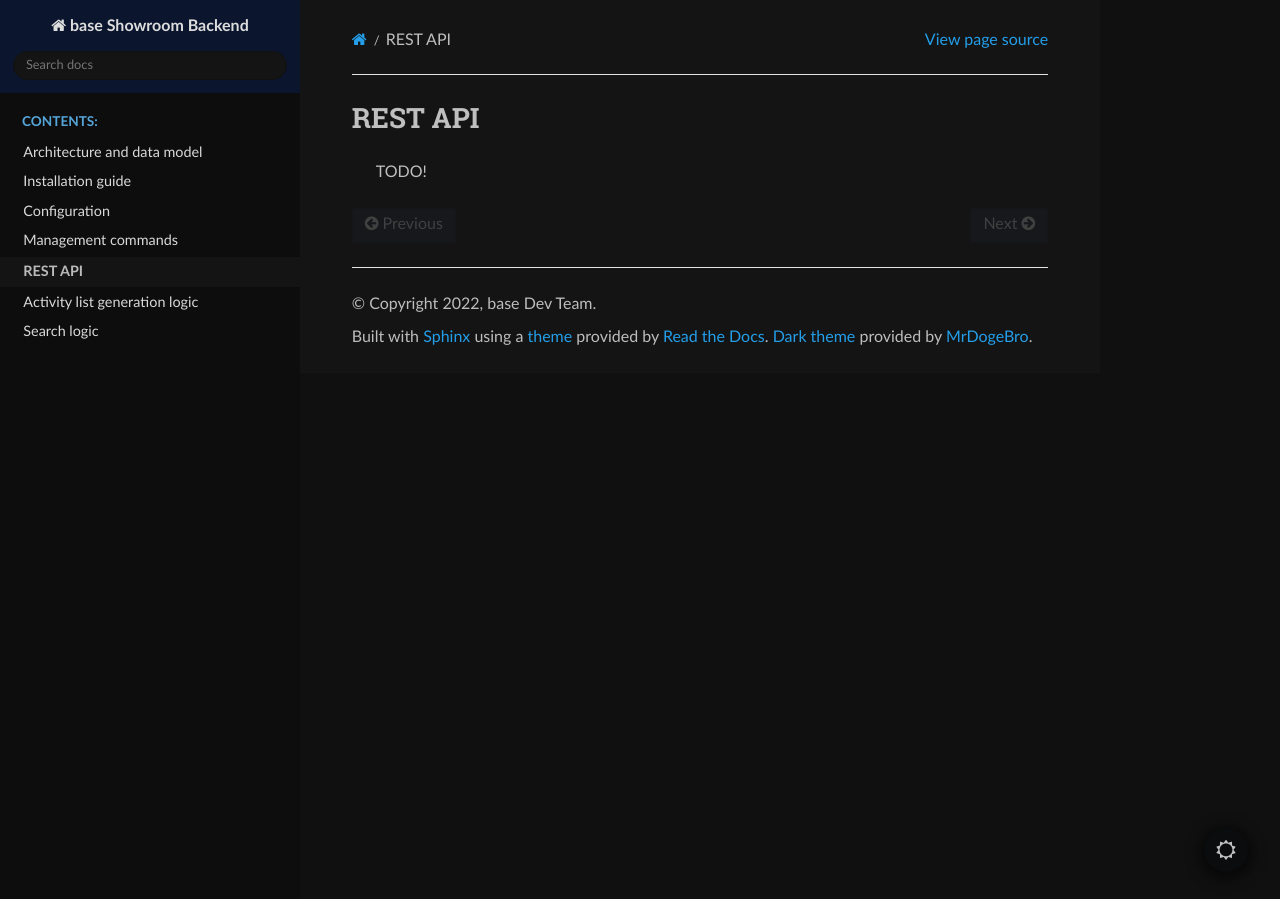
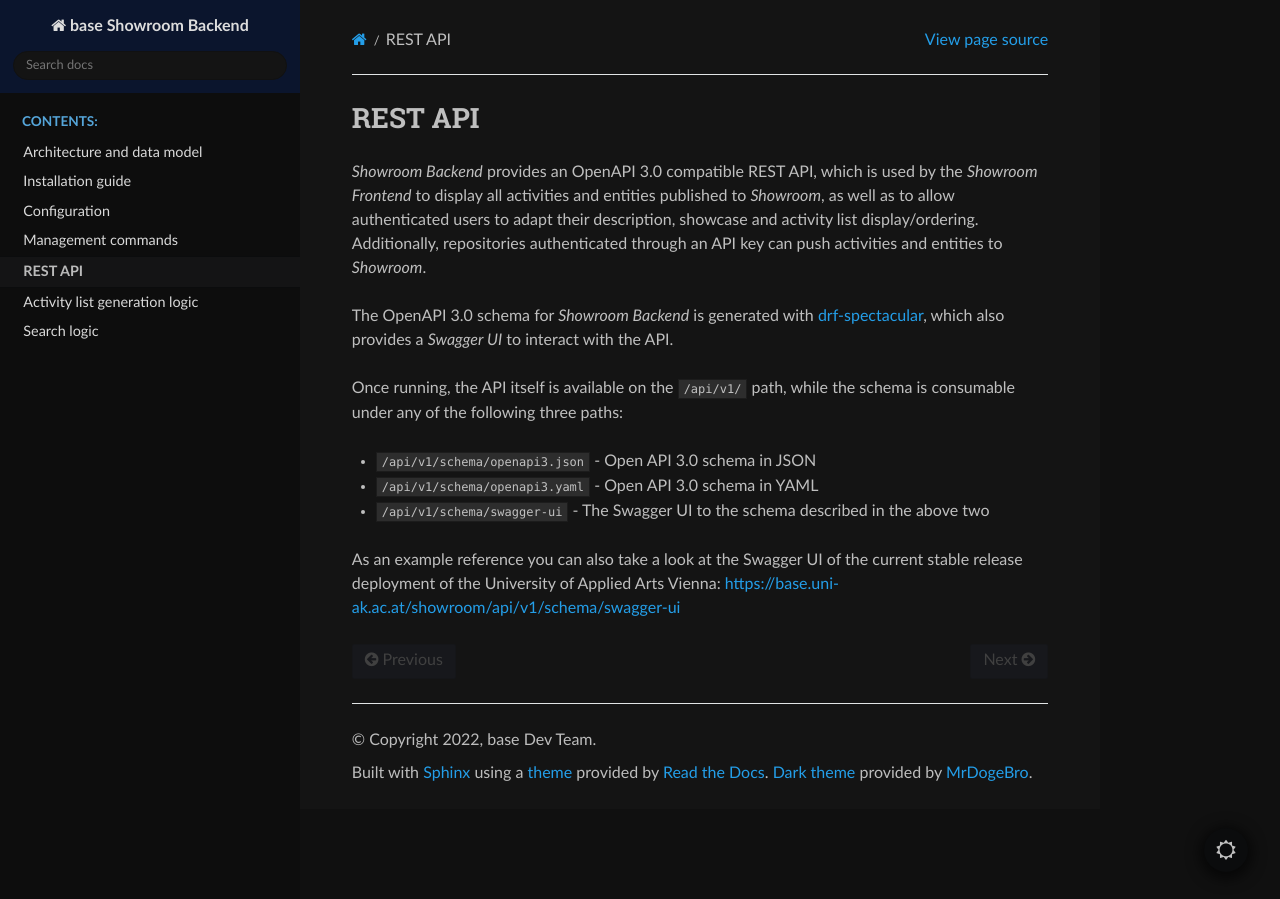
Before and after one commit to base-angewandte/showroom-backend, a Sphinx documentation site: the page built from docs/source/rest_api.md, in a window 1280 px wide. Built offline with Sphinx 7.4.7 and the Read the Docs theme 2.0.0, drawn with Linux system fonts in a browser that asks for light colours.

Commit message:
~ refactor + add docs for REST API

```diff
--- a/docs/source/rest_api.md
+++ b/docs/source/rest_api.md
@@ -1,3 +1,22 @@
 # REST API
 
-> TODO!
+_Showroom Backend_ provides an OpenAPI 3.0 compatible REST API, which is used by the
+_Showroom Frontend_ to display all activities and entities published to _Showroom_,
+as well as to allow authenticated users to adapt their description, showcase and
+activity list display/ordering. Additionally, repositories authenticated through an
+API key can push activities and entities to _Showroom_.
+
+The OpenAPI 3.0 schema for _Showroom Backend_ is generated with
+[drf-spectacular](https://drf-spectacular.readthedocs.io), which also provides a
+_Swagger UI_ to interact with the API.
+
+Once running, the API itself is available on the `/api/v1/` path, while the schema is
+consumable under any of the following three paths:
+
+* `/api/v1/schema/openapi3.json` - Open API 3.0 schema in JSON
+* `/api/v1/schema/openapi3.yaml` - Open API 3.0 schema in YAML
+* `/api/v1/schema/swagger-ui` - The Swagger UI to the schema described in the above two
+
+As an example reference you can also take a look at the Swagger UI of the current stable
+release deployment of the University of Applied Arts Vienna:
+[https://base.uni-ak.ac.at/showroom/api/v1/schema/swagger-ui](https://base.uni-ak.ac.at/showroom/api/v1/schema/swagger-ui)
```
Also changed, not shown: docs/source/management_commands.md (+6 -8 lines).
